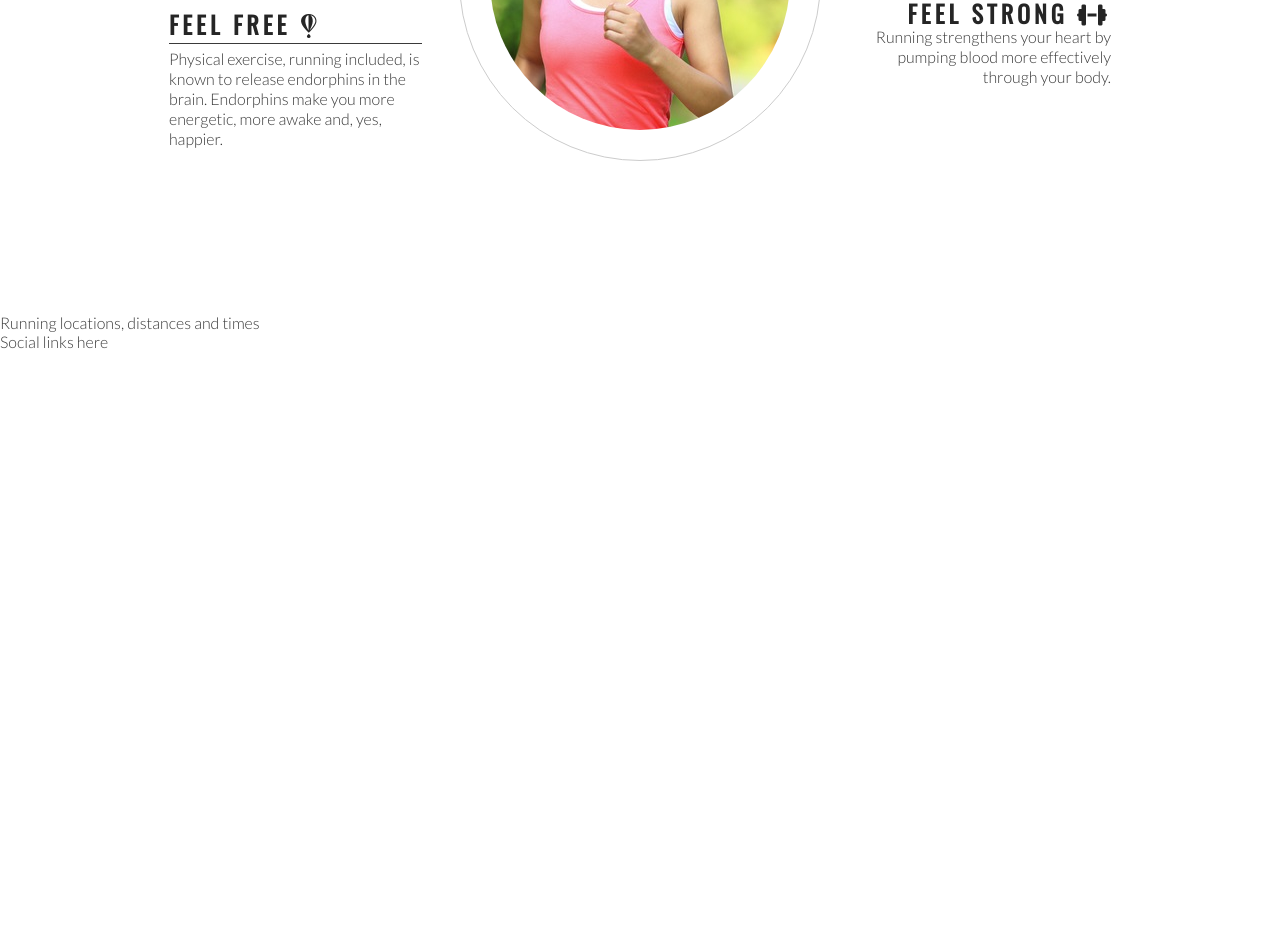
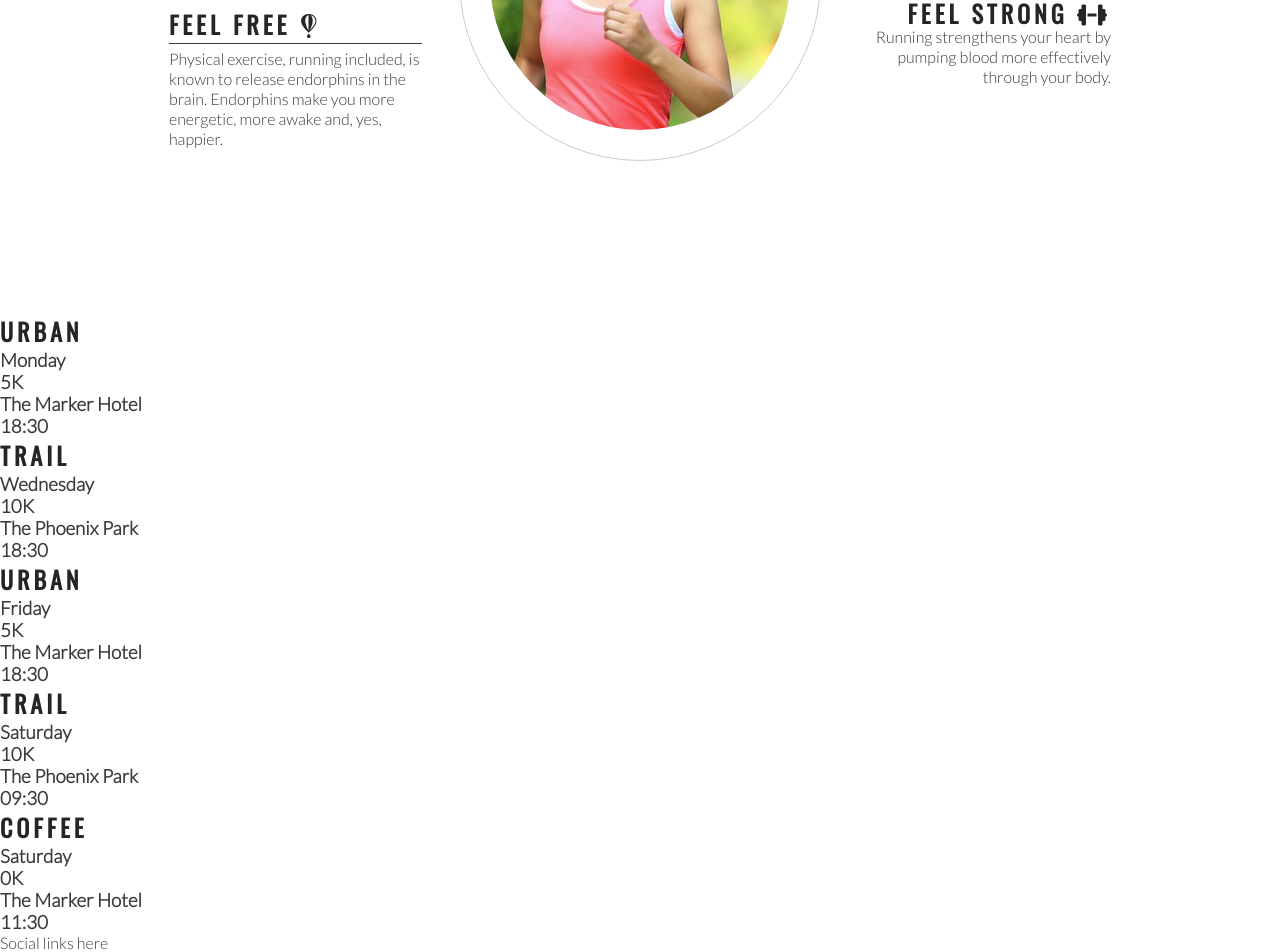
Before and after one commit to Conorjbr/love-running, a plain HTML site: page index.html in a window 1280 px wide. Shown: the part 982-1934 px from the top of the page. Before the commit the page ends 1333 px from the top, so only its background shows below. Drawn offline with nearby package versions, Linux system fonts and the light colour scheme.

Commit message:
Add meetup times main structure

```diff
--- a/index.html
+++ b/index.html
@@ -89,7 +89,42 @@
         </div>
     </section>
     <section>
-        Running locations, distances and times
+        <div>
+            <h2>Urban</h2>
+            <h3>Monday</h3>
+            <h3>5K</h3>
+            <h3>The Marker Hotel</h3>
+            <h3>18:30</h3>
+        </div>
+        <div>
+            <h2>Trail</h2>
+            <h3>Wednesday</h3>
+            <h3>10K</h3>
+            <h3>The Phoenix Park</h3>
+            <h3>18:30</h3>
+        </div>
+        <div>
+            <h2>Urban</h2>
+            <h3>Friday</h3>
+            <h3>5K</h3>
+            <h3>The Marker Hotel</h3>
+            <h3>18:30</h3>
+        </div>
+        <div>
+            <h2>Trail</h2>
+            <h3>Saturday</h3>
+            <h3>10K</h3>
+            <h3>The Phoenix Park</h3>
+            <h3>09:30</h3>
+        </div>
+        <div>
+            <h2>Coffee</h2>
+            <h3>Saturday</h3>
+            <h3>0K</h3>
+            <h3>The Marker Hotel</h3>
+            <h3>11:30</h3>
+        </div>
+
     </section>
     <footer>
         Social links here
```
